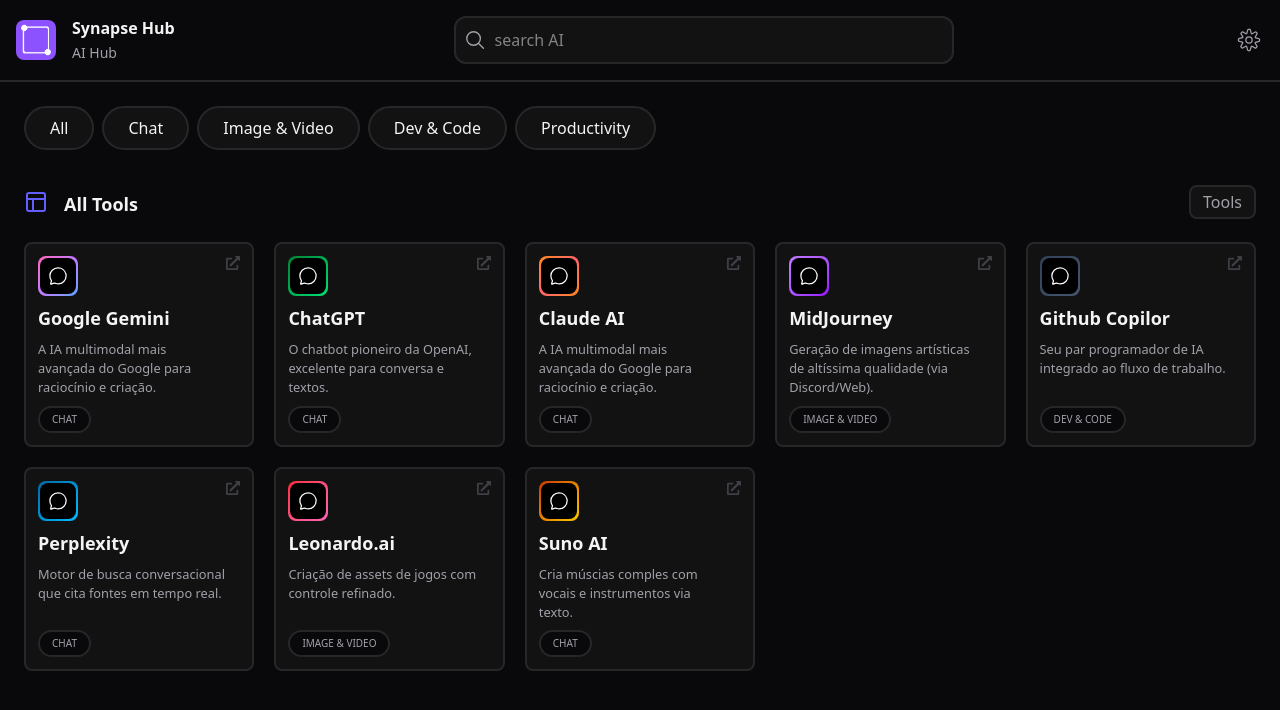
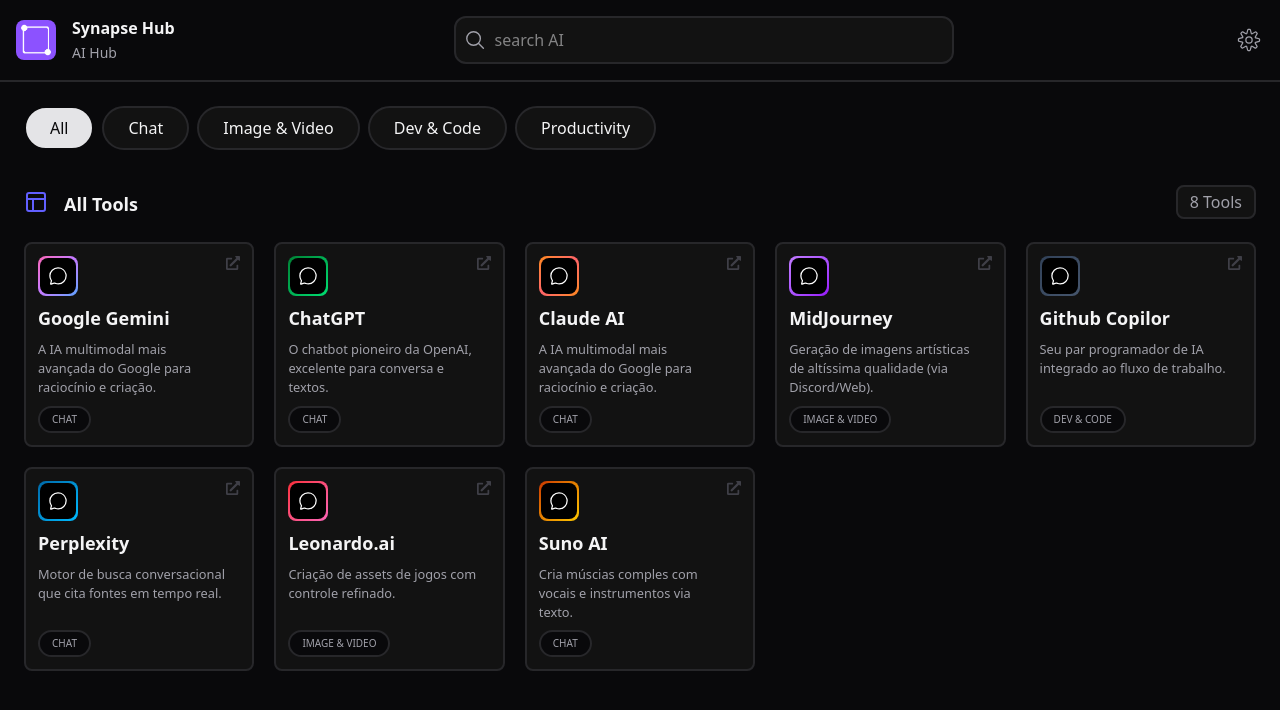
Before and after one commit to gbcosta/AI-Webview-App, a React (Vite) app: page / in a window 1280 px wide. Shown: the top 710 px of the page. Built offline with nearby package versions, Linux system fonts and the light colour scheme.

Commit message:
category selection feature has been added

```diff
--- a/src/components/categoryButton.tsx
+++ b/src/components/categoryButton.tsx
@@ -1,10 +1,21 @@
-const CategoryButton = ({ name }: { name: string }) => {
+import { Tag } from "../config/tagType";
+import { useActiveTag } from "../contexts/useActiveTag";
+
+const CategoryButton = ({ tag }: { tag: Tag }) => {
+  const TagContext = useActiveTag();
+  const buttonIsActive =
+    TagContext.tag != tag
+      ? `hover:bg-zinc-800 border-border-primary
+    text-text-primary bg-background-secondary`
+      : "bg-zinc-200 text-zinc-950";
   return (
     <div
-      className="text-text-primary bg-background-secondary border-2
-        border-border-primary px-6 py-2 rounded-3xl cursor-pointer hover:bg-zinc-800"
+      className={`border-2 px-6 py-2 rounded-3xl cursor-pointer ${buttonIsActive}`}
+      onClick={() => {
+        TagContext.changeActiveTag(tag);
+      }}
     >
-      {name}
+      {tag}
     </div>
   );
 };
--- a/src/components/categoryFilter.tsx
+++ b/src/components/categoryFilter.tsx
@@ -3,11 +3,11 @@ import CategoryButton from "./categoryButton";
 const CategoryFilter = () => {
   return (
     <div className="flex gap-2">
-      <CategoryButton name="All" />
-      <CategoryButton name="Chat" />
-      <CategoryButton name="Image & Video" />
-      <CategoryButton name="Dev & Code" />
-      <CategoryButton name="Productivity" />
+      <CategoryButton tag="All" />
+      <CategoryButton tag="Chat" />
+      <CategoryButton tag="Image & Video" />
+      <CategoryButton tag="Dev & Code" />
+      <CategoryButton tag="Productivity" />
     </div>
   );
 };
--- a/src/components/categoryInfos.tsx
+++ b/src/components/categoryInfos.tsx
@@ -1,6 +1,6 @@
 import { FiLayout } from "react-icons/fi";
 
-const CategoryInfos = () => {
+const CategoryInfos = ({ toolsFinded }: { toolsFinded: number }) => {
   return (
     <div className="flex w-full mt-10">
       <div className="flex gap-4">
@@ -12,7 +12,7 @@ const CategoryInfos = () => {
           className="bg-background-secondary text-text-secondary px-3
           py-1 rounded-lg border-border-primary border-2"
         >
-          Tools
+          {toolsFinded} Tools
         </span>
       </div>
     </div>
--- a/src/components/mainContent.tsx
+++ b/src/components/mainContent.tsx
@@ -1,28 +1,29 @@
 import CategoryFilter from "./categoryFilter";
 import CategoryInfos from "./categoryInfos";
 import AiCards from "./AiCards";
+import { BorderColor } from "../config/borderColor";
+import { Tag } from "../config/tagType";
 import { ais } from "../config/ais.json";
-import { BorderColor } from "../config/borderColor";
 import { useEffect, useState } from "react";
-import { Tag } from "../config/tagType";
+import { useActiveTag } from "../contexts/useActiveTag";
 
 const MainContent = () => {
-  const [tag, setTag] = useState("all");
   const [aisByFilter, setAisByFilter] = useState(ais);
 
+  const activeTagContext = useActiveTag();
   useEffect(() => {
     setAisByFilter(
       ais.filter((e) => {
-        return e.tag == tag || tag == "all";
+        return e.tag == activeTagContext.tag || activeTagContext.tag == "All";
       }),
     );
-  }, [tag]);
+  }, [activeTagContext.tag]);
 
   return (
     <div className="p-6 flex flex-col gap-6">
       <div>
         <CategoryFilter />
-        <CategoryInfos />
+        <CategoryInfos toolsFinded={aisByFilter.length} />
       </div>
       <div className="grid xl:grid-cols-5 lg:grid-cols-4 md:grid-cols-4 grid-cols-1 gap-5">
         {aisByFilter.map((ai, key) => {
--- a/src/config/ais.json
+++ b/src/config/ais.json
@@ -3,35 +3,35 @@
     {
       "name": "Google Gemini",
       "content": "A IA multimodal mais avançada do Google para raciocínio e criação.",
-      "tag": "chat",
+      "tag": "Chat",
       "color": "blue",
       "link": "https://gemini.google.com"
     },
     {
       "name": "ChatGPT",
       "content": "O chatbot pioneiro da OpenAI, excelente para conversa e textos.",
-      "tag": "chat",
+      "tag": "Chat",
       "color": "green",
       "link": "https://chatgpt.com/"
     },
     {
       "name": "Claude AI",
       "content": "A IA multimodal mais avançada do Google para raciocínio e criação.",
-      "tag": "chat",
+      "tag": "Chat",
       "color": "orange",
       "link": "https://claude.ai"
     },
     {
       "name": "MidJourney",
       "content": "Geração de imagens artísticas de altíssima qualidade (via Discord/Web).",
-      "tag": "image & video",
+      "tag": "Image & Video",
       "color": "purple",
       "link": "https://www.midjourney.com/"
     },
     {
       "name": "Github Copilor",
       "content": "Seu par programador de IA integrado ao fluxo de trabalho.",
-      "tag": "dev & code",
+      "tag": "Dev & Code",
       "color": "slate",
       "link": "https://github.com/features/copilot"
     },
@@ -45,7 +45,7 @@
     {
       "name": "Leonardo.ai",
       "content": "Criação de assets de jogos com controle refinado.",
-      "tag": "image & video",
+      "tag": "Image & Video",
       "color": "red",
       "link": "https://leonardo.ai/"
     },
--- a/src/config/tagType.ts
+++ b/src/config/tagType.ts
@@ -1,6 +1,6 @@
 export type Tag =
-  | "all"
-  | "chat"
-  | "image & video"
-  | "dev & code"
-  | "productivity";
+  | "All"
+  | "Chat"
+  | "Image & Video"
+  | "Dev & Code"
+  | "Productivity";
--- a/src/contexts/useActiveTag.tsx
+++ b/src/contexts/useActiveTag.tsx
@@ -17,14 +17,14 @@ export const ActiveTagProvider = ({
 }: {
   children: ReactNode[] | ReactNode;
 }) => {
-  const [tag, setTag] = useState<Tag>("all");
+  const [tag, setTag] = useState<Tag>("All");
   const changeActiveTag = (tagName: Tag) => {
     setTag(tagName);
   };
 
   const getActiveTag = () => tag;
 
-  const resetTag = () => setTag("all");
+  const resetTag = () => setTag("All");
 
   const contextValue = {
     tag,
```
